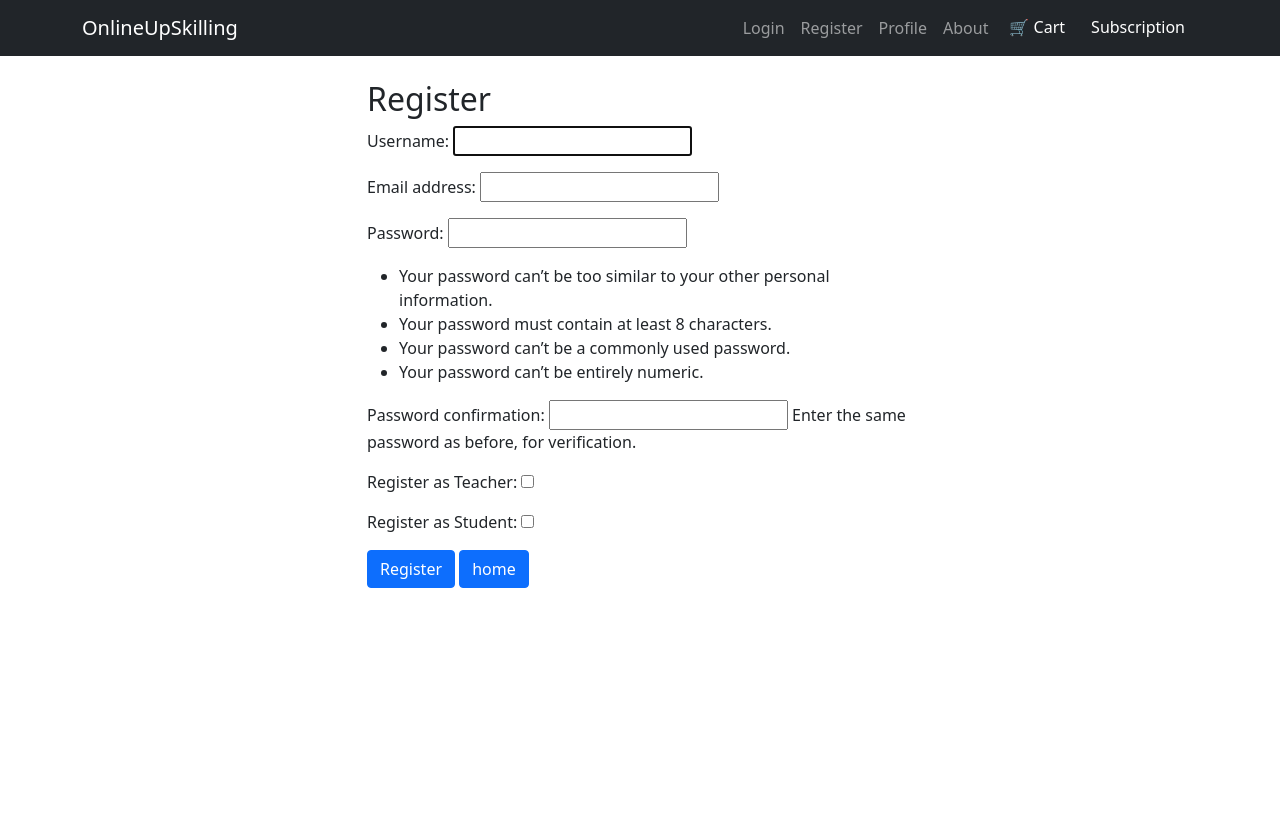
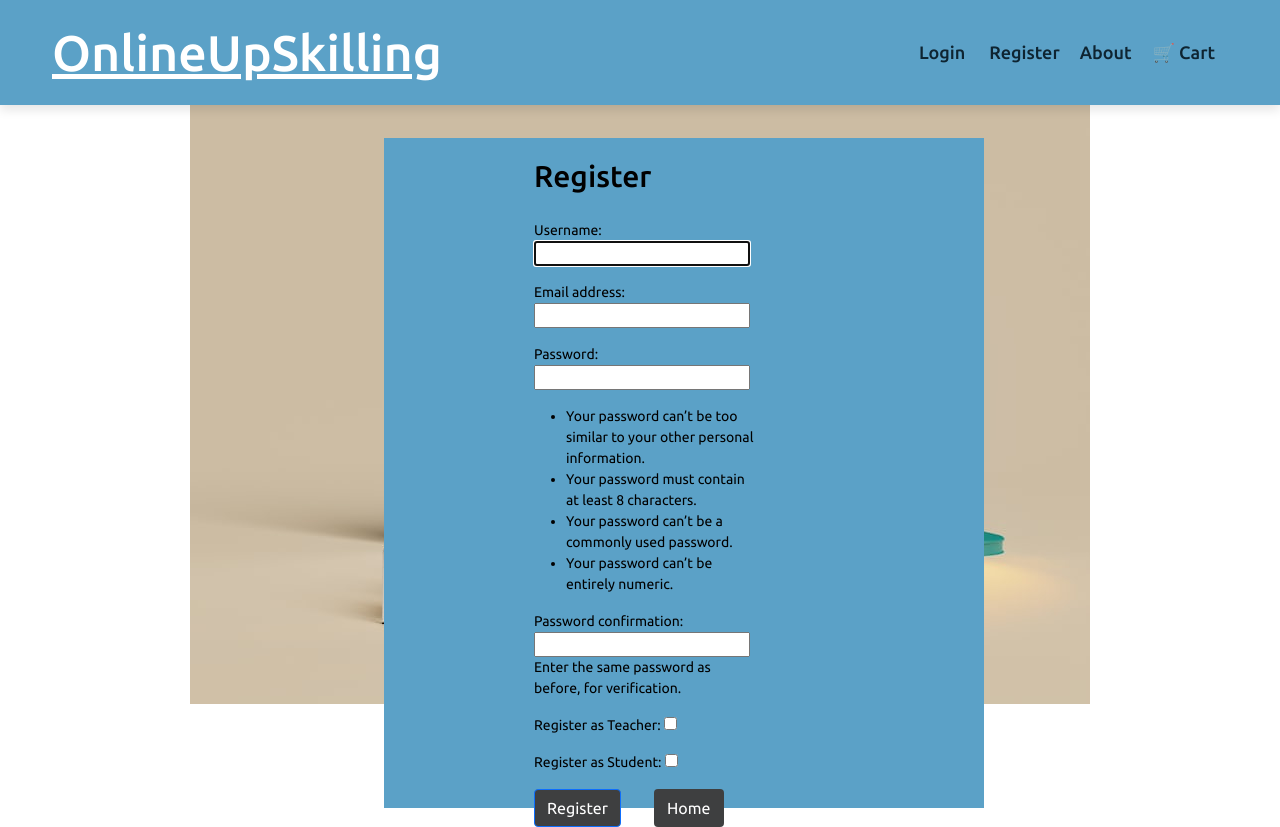
Before and after one commit to rakhikhinder/OnlineUpskilling, a Django app: page /register/ in a window 1280 px wide. Before the commit the page ends 588 px from the top, so only its background shows below. Run offline with Django 5.2, Linux system fonts and the light colour scheme.

Commit message:
"designing"

```diff
--- a/crud/settings.py
+++ b/crud/settings.py
@@ -144,8 +144,9 @@ USE_TZ = True
 # https://docs.djangoproject.com/en/5.0/howto/static-files/
 
 STATIC_URL = 'static/'
+STATICFILES_DIRS = ['static/']
 
-MEDIA_URL = '/media/'
+MEDIA_URL = 'media/'
 MEDIA_ROOT = BASE_DIR / 'media'
 # Default primary key field type
 # https://docs.djangoproject.com/en/5.0/ref/settings/#default-auto-field
--- a/crudapi/templates/base.html
+++ b/crudapi/templates/base.html
@@ -5,30 +5,28 @@
 <head>
     <title>Learning Platform</title>
     <link href="https://cdn.jsdelivr.net/npm/bootstrap@5.1.3/dist/css/bootstrap.min.css" rel="stylesheet">
-    <link href="{% static 'style.css' %}" rel="stylesheet">
+    <link href="{% static 'css/base.css' %}" rel="stylesheet">
 </head>
 <body>
-    <nav class="navbar navbar-expand-lg navbar-dark bg-dark">
+    <nav>
         <div class="container">
-            <a class="navbar-brand" href="{% url 'dashboard' %}">OnlineUpSkilling</a>
-      </ul>
+            <a class="logo" href="{% url 'dashboard' %}">OnlineUpSkilling</a>
             <div class="navbar-nav">
                 {% if user.is_authenticated %}
                     {% comment %} <a class="nav-link" href="{% url 'dashboard' %}">Dashboard</a> {% endcomment %}
-                    <a class="nav-link" href="{% url 'account_logout' %}">Logout</a>
+                    <a class="" href="{% url 'logout' %}">Logout</a>
+                    <a class="" href="{% url 'profile_complete' %}">Profile</a>
+                    <a class="btn " href="{% url 'subscribe'%}"> Subscription </a>
                 {% else %}
-                    <a class="nav-link" href="{% url 'login' %}">Login</a>
-                    <a class="nav-link" href="{% url 'register' %}">Register</a>
+                    <a class="" href="{% url 'login' %}">Login</a>
+                    <a class="" href="{% url 'register' %}">Register</a>
                 {% endif %}
-                <a class="nav-link" href="{% url 'profile_complete' %}">Profile</a>
-                <li class="nav-item"><a class="nav-link" href="#">About</a></li>
-                <a class="btn btn-outline-dark text-white" href="#">🛒 Cart</a>
-                <a class="btn btn-outline-dark text-white" href="{% url 'subscribe'%}"> Subscription </a>
+                <li class=""><a class="nav-link" href="#">About</a></li>
+                <a class="btn " href="#">🛒 Cart</a>
             </div>
         </div>
     </nav>
-
-    <div class="container mt-4">
+    <div class="main ">
         {% block content %}{% endblock %}
     </div>
 
--- a/crudapi/templates/register.html
+++ b/crudapi/templates/register.html
@@ -1,16 +1,51 @@
 {% extends 'base.html' %}
 
 {% block content %}
-<div class="row justify-content-center">
+
+<style>
+
+body {
+    background-color:white;
+}
+.register {
+    width: 600px;
+    height: 670px;
+    padding-left: 150px;
+    text: white;
+    background:rgb(91, 161, 199);
+    margin-left: 30%;
+    margin-top: 3%;
+    color: black;
+    font-size: 14px;
+}
+
+h2 {
+    color: black;
+    padding-bottom: 20px;
+    padding-top: 20px;
+}
+
+.button1 {
+    margin-right: 30px;
+    background-color:rgb(62, 63, 64);
+}
+
+.btn1 {
+    background-color:rgb(62, 63, 64);
+}
+
+</style>
+
+<div class="register">
     <div class="col-md-6">
         <h2>Register</h2>
         <form method="post">
             {% csrf_token %}
             {{ form.as_p }}
-            <button type="submit" class="btn btn-primary">Register</button>
-              <button type="submit" class="btn btn-primary">home</button>
-
+            <button type="submit" class="button1 btn btn-primary">Register</button>
+            <a class="btn1 btn text-white " href="{% url 'dashboard'%}" > Home </a>
         </form>
     </div>
 </div>
+
 {% endblock %}
--- a/crudapi/urls.py
+++ b/crudapi/urls.py
@@ -13,7 +13,7 @@ urlpatterns = [
     path('profile/complete/', views.profile_complete, name='profile_complete'),
     path('profile/show/', views.profile_show, name="profile_show"),
     path('login/', auth_views.LoginView.as_view(template_name='login.html'), name='login'),
-    path('logout/', auth_views.LogoutView.as_view(), name='logout'),
+    path('logout/', views.logout_user, name='logout'),
     path('product/<int:pk>/', views.product, name='product'),
     path('', views.dashboard, name="dashboard"),
     path('create-payment-intent/', views.create_payment_intent, name='create-payment-intent'),
--- a/crudapi/views.py
+++ b/crudapi/views.py
@@ -72,9 +72,6 @@ def profile_complete(request):
             return redirect('dashboard')
     else:
         form = form_class(instance=request.user.teacher if request.user.is_teacher else request.user.student)
-
-
-
     return render(request, 'profile_complete.html', {'form': form})
 stripe.api_key = settings.STRIPE_SECRET_KEY
 
--- /dev/null
+++ b/static/css/base.css
@@ -0,0 +1,87 @@
+/* Google Font Import Link */
+@import url('https://fonts.googleapis.com/css2?family=Ubuntu:wght@400;500;700&display=swap');
+
+  *{
+  margin: 0;
+  padding: 0;
+  box-sizing: border-box;
+  text-decoration: none;
+  font-family: 'Ubuntu', sans-serif;
+}
+
+nav {
+  position: fixed;
+  display: flex;
+  align-items: center;
+  top: 0;
+  left: 0;
+  width: 100%;
+  padding: 20px;
+  transition: all 0.4s ease;
+}
+
+nav  {
+  padding: 15px 20px;
+  background:rgb(91, 161, 199);
+  box-shadow: 0 5px 10px rgba(0, 0, 0, 0.1);
+}
+
+nav .container{
+  height: 100%;
+  max-width: 1200px;
+  margin: auto;
+  display: flex;
+  align-items: horizontal;
+  justify-content: space-between;
+}
+
+nav .logo {
+  font-weight: 500;
+  font-size: 50px;
+  color: #d9deea;
+}
+
+nav  .logo {
+  color: #fff;
+}
+
+.container .navbar-nav{
+  display: flex;
+  align-items: center;
+  flex-direction: row;
+
+}
+
+.container .navbar-nav a{
+  list-style: none;
+  margin: 0 8px;
+}
+.navbar-nav a{
+  text-decoration: none;
+  color: #0E2431;
+  font-size: 18px;
+  font-weight: 500;
+  padding: 10px 4px;
+  transition: all 0.3s ease;
+}
+.navbar-nav  a:hover{
+   color: #f3f3f5;
+ }
+
+.main {
+   padding-top: 100px;
+   display: fixed;
+   background: url("/OnlineUpskilling/static/background.jpeg") no-repeat center center fixed;
+}
+
+h2{
+  font-size: 30px;
+  margin-bottom: 6px;
+  color: #4070f4;
+}
+
+.text{
+  text-align: justify;
+  padding: 40px 80px;
+  box-shadow: -5px 0 10px rgba(0, 0, 0, 0.1);
+}
```
Also changed, not shown: crudapi/templates/dashboard.html (+16 -4 lines), crudapi/templates/login.html (+47 -6 lines), Mydatabase.sqlite3, media/product/24823_963e_14.jpg (added), media/product/567828_67d0.jpg (added), media/product/programming-background-with-person-working-with-codes-computer.jpg (added), static/background.jpeg (added).
